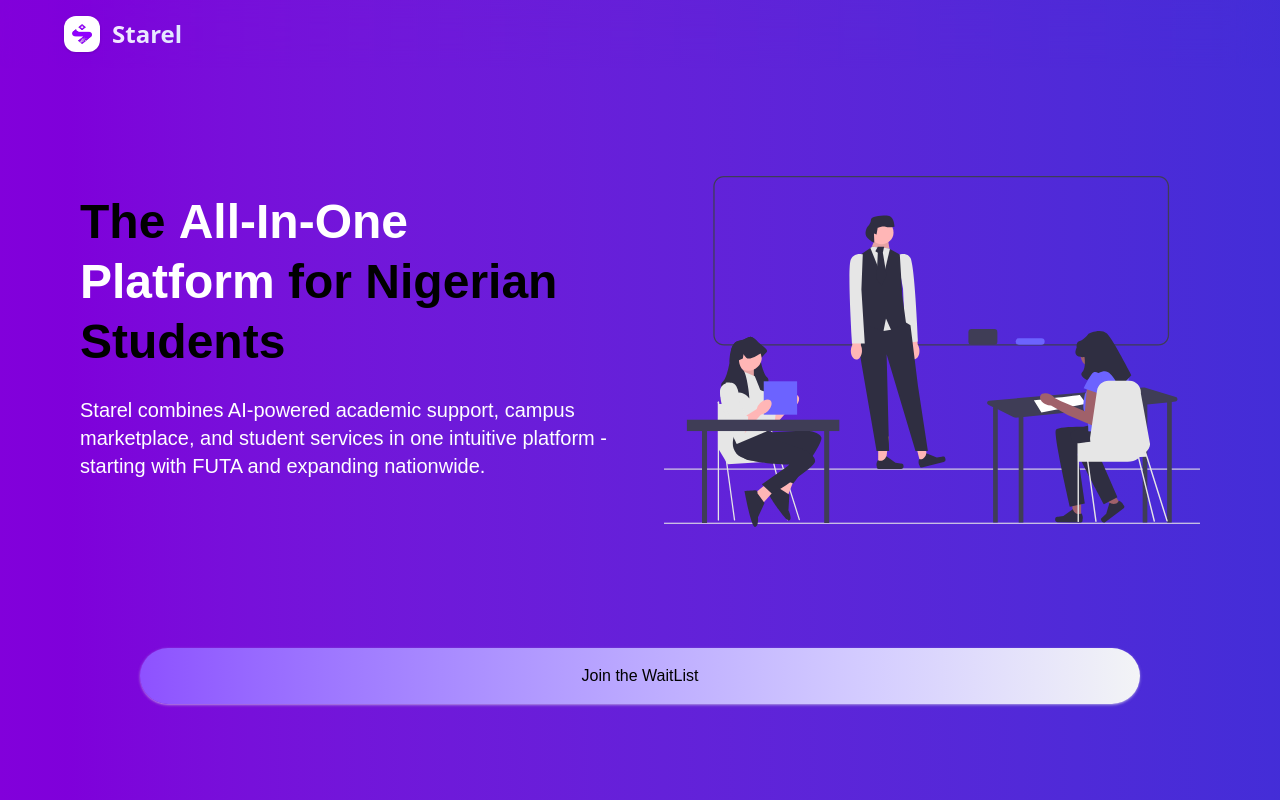
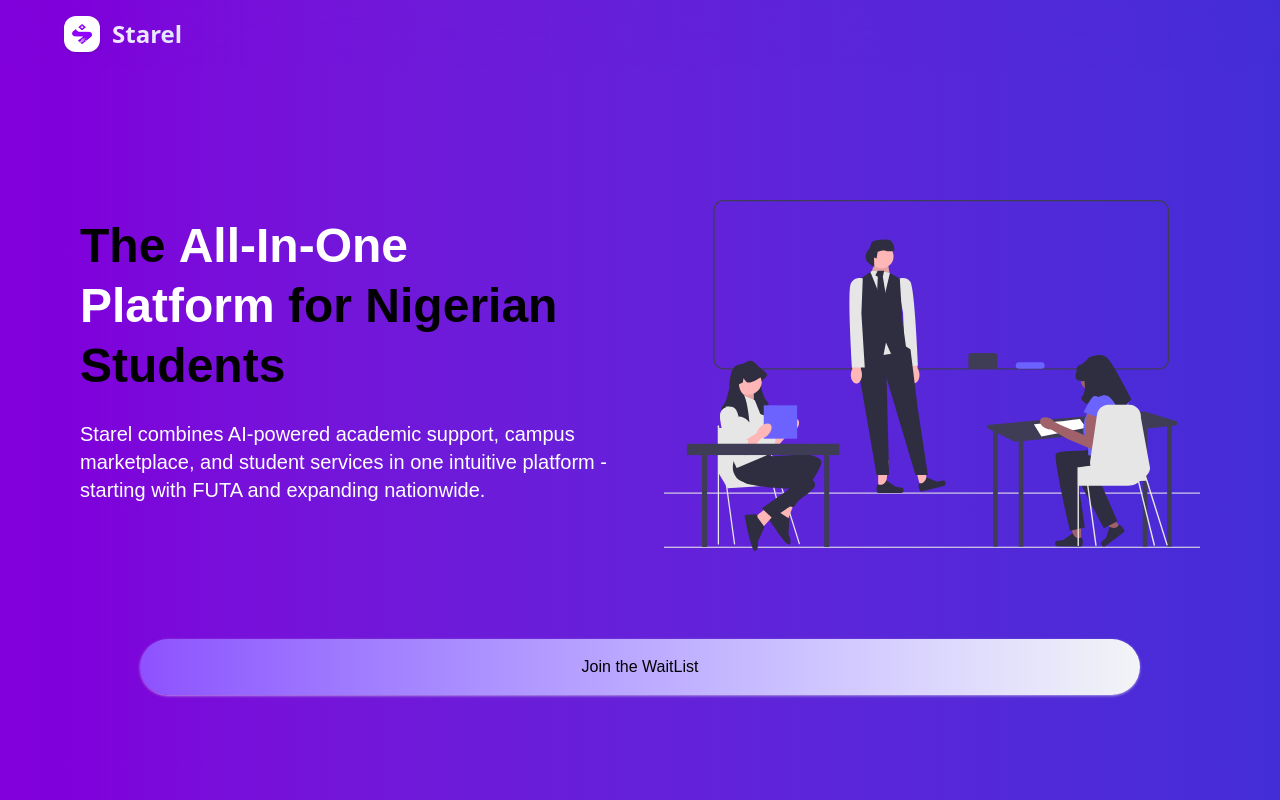
Before and after one commit to andrewanuga/starel_waitlist, a React (Vite) app: page / in a window 1280 px wide. Shown: the top 800 px of the page. Built offline with nearby package versions, Linux system fonts and the light colour scheme; a web font is replaced by a local one.

Commit message:
added some space in the hreo section

```diff
--- a/src/components/HeroSection.tsx
+++ b/src/components/HeroSection.tsx
@@ -6,7 +6,7 @@
 
 const HeroSection = ({ click }: HeroSectionProps) => {
   return (
-    <div className="flex lg:h-[70vh] justify-center flex-wrap flex-col lg:flex-row items-center gap-12">
+    <div className="flex lg:h-[70vh] justify-center flex-wrap flex-col lg:flex-row items-center gap-12 py-10">
       <div className="flex justify-evenly items-center gap-12">
         <div className="lg:w-1/2">
           <h1 className="text-5xl font-bold text-black mb-6 leading-tight">
@@ -16,7 +16,7 @@
             </span>{" "}
             for Nigerian Students
           </h1>
-          <p className="text-white mb-8 md:text-[16px] text-md lg:text-xl">
+          <p className="text-white lg:mb-8 md:text-[16px] text-md lg:text-xl">
             Starel combines AI-powered academic support, campus marketplace, and
             student services in one intuitive platform - starting with FUTA and
             expanding nationwide.
@@ -28,7 +28,7 @@
       </div>
       <button
         onClick={click}
-        className="w-full h-14 max-w-[1000px] cursor-pointer transition-all duration-150 hover:saturate-150 shadow shadow-gray-200/50 outline-gray-300 rounded-full flex justify-center bg-gradient-to-r from-violet-500 mt-10 to-gray-100 items-center"
+        className="w-full h-14 max-w-[1000px] cursor-pointer transition-all duration-150 hover:saturate-150 shadow shadow-gray-200/50 outline-gray-300 rounded-full flex justify-center bg-gradient-to-r from-violet-500 lg:mt-10 mt-8 to-gray-100 items-center"
       >
         Join the WaitList
       </button>
--- a/src/container/Waitlist.tsx
+++ b/src/container/Waitlist.tsx
@@ -67,7 +67,7 @@
 
     // Create AbortController for timeout and cleanup
     const controller = new AbortController();
-    const timeoutId = setTimeout(() => controller.abort(), 10000); // 10 second timeout
+    const timeoutId = setTimeout(() => controller.abort(), 20000); // 10 second timeout
 
     try {
       const response = await fetch(
```
